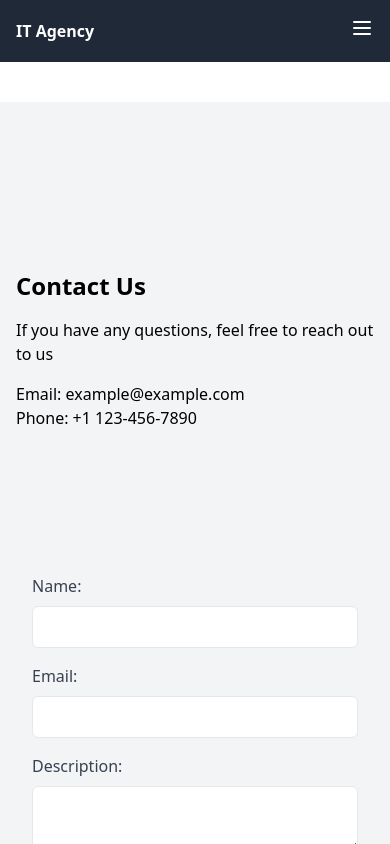
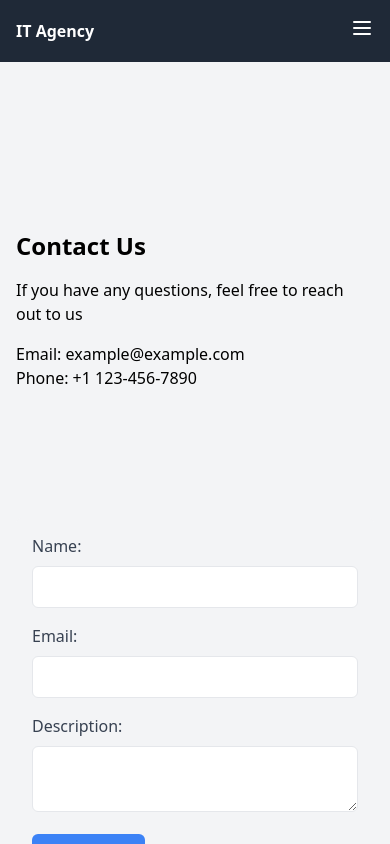
Before and after one commit to salah-tazrouti/Nextjs-Translation, a Next.js app: page /en/Contact in a window 390 px wide. Shown: the top 844 px of the page. Built offline with nearby package versions, Linux system fonts and the light colour scheme; what tailwindcss-animated would draw is missing.

Commit message:
adjust contact responsive on small devices

```diff
--- a/src/pages/[lang]/Contact/index.js
+++ b/src/pages/[lang]/Contact/index.js
@@ -28,8 +28,8 @@ const Contact = () => {
   };
 
   return (
-    <div className="bg-gray-100 p-4 mt-10 pt-10 flex flex-col md:flex-row h-screen">
-      <div className="flex-1 mt-32 md:pt-0 md:pr-4 animate-fade-left">
+    <div className="bg-gray-100 p-4  pt-10 flex flex-col md:flex-row h-screen sm: h-max">
+      <div className="flex-1 mt-32 md:pt-0 pr-4 animate-fade-left sm:mt-2">
         <h2 className="text-2xl font-bold mb-4">{t('Contact.title')}</h2>
         <p>{t('Contact.description')}</p>
 
```
